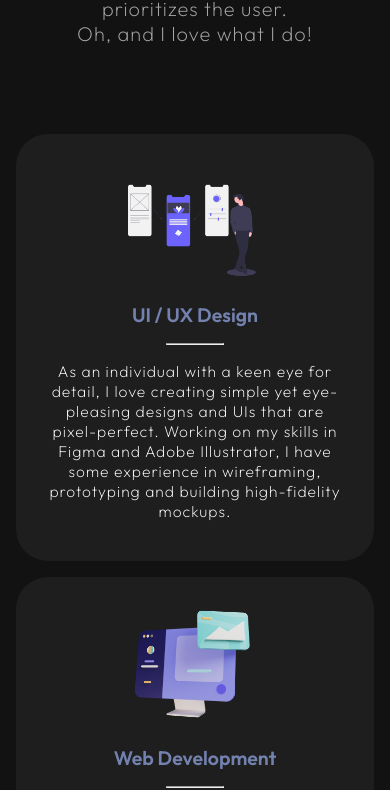
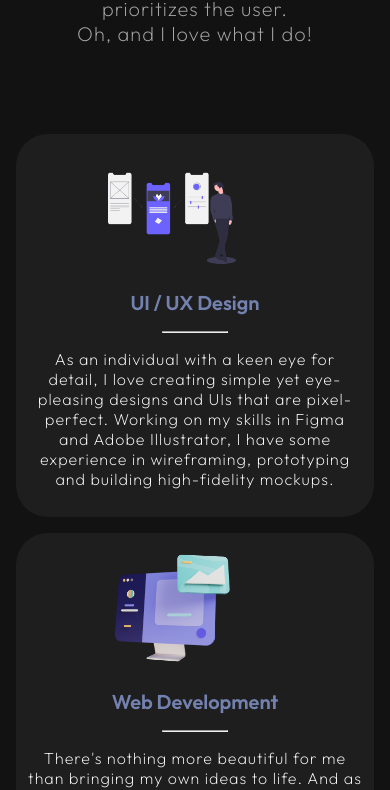
Before and after one commit to ruchirmalik/Portfolio, a React (Create React App) app: page / in a window 390 px wide. Shown: the part 1172-1962 px from the top of the page. Built offline with nearby package versions, Linux system fonts and the light colour scheme.

Commit message:
Fixed responsiveness

```diff
--- a/src/components/Skills/skills.css
+++ b/src/components/Skills/skills.css
@@ -102,3 +102,18 @@
     flex-direction: column;
   }
 }
+
+@media screen and (max-width: 1024px) {
+  .skillBarText > h2 {
+    font-size: 1.25rem;
+    font-weight: 600;
+  }
+
+  .skillBarText > p {
+    font-size: 1rem;
+    font-weight: 200;
+  }
+  .skillBar {
+    padding: 0.75rem;
+  }
+}
```
